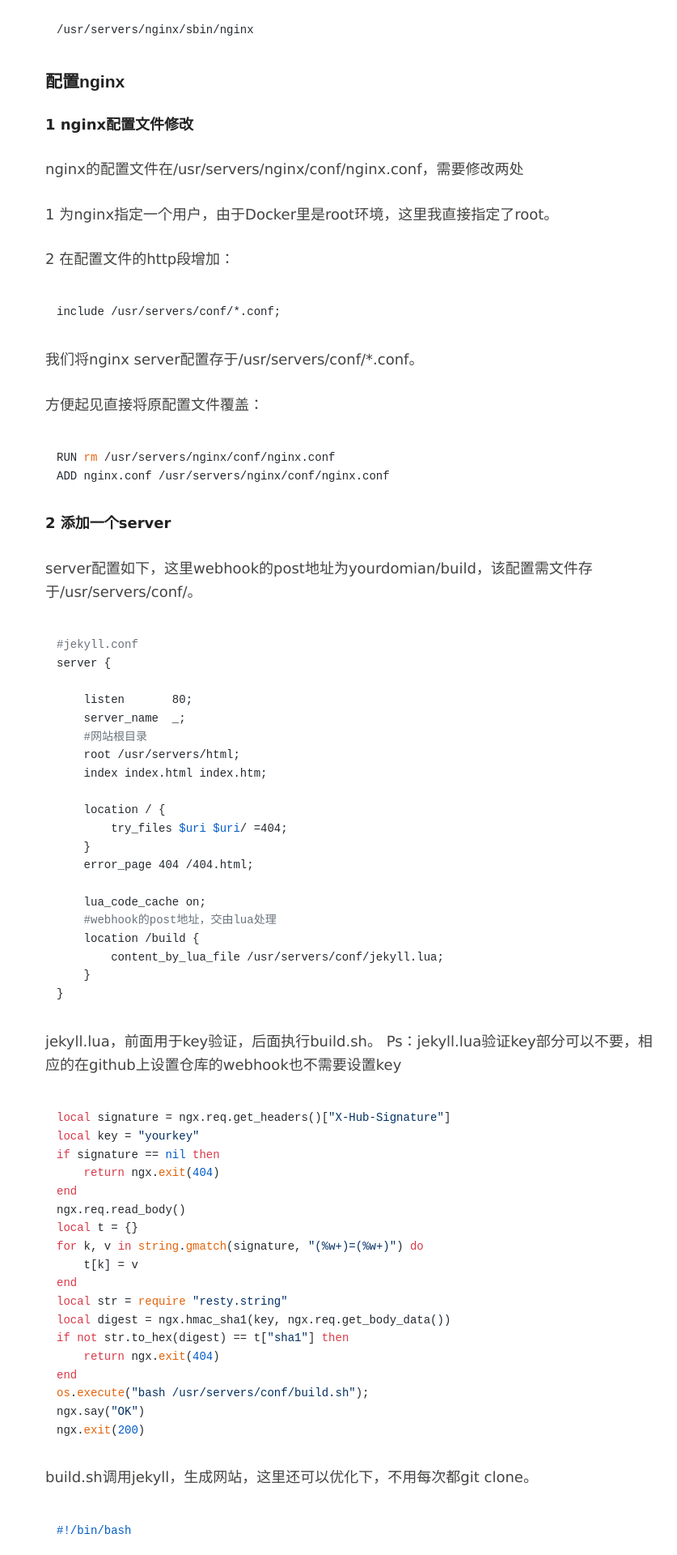
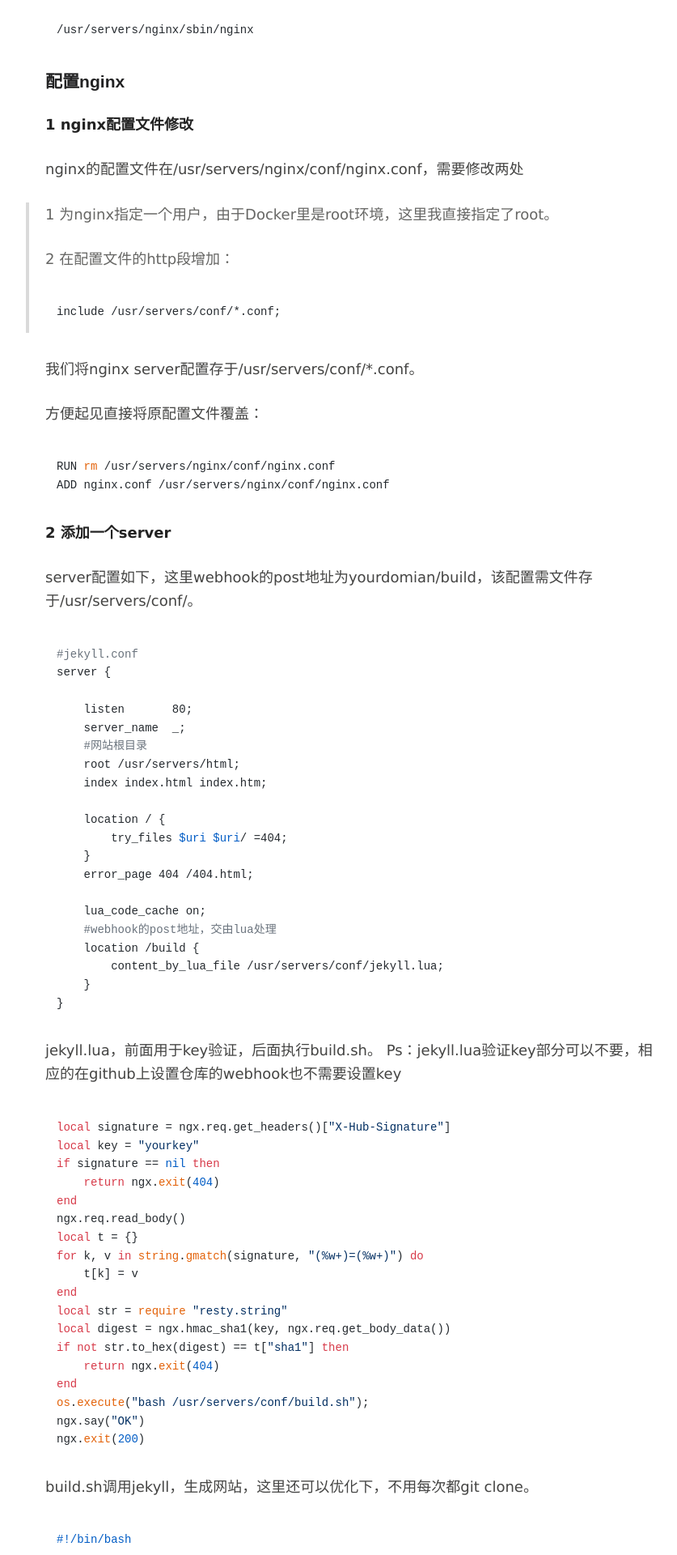
Before and after one commit to imcczy/imcczy.github.io, a Jekyll site: the page built from _posts/2015-08-03-jekyll-docker.md, in a window 1280 px wide. Shown: the part 2038-3958 px from the top of the page at 81% size, without its empty margins (204-1041 px from the left). Built offline with Jekyll 4.4.1, drawn with Linux system fonts in a browser that asks for light colours; nearby versions of some CDN libraries; Markdown is read by kramdown in place of the engine named in the settings; comment, search, counter and statistics services are not loaded.

Commit message:
2015-8-7

````diff
--- a/_posts/2015-08-03-jekyll-docker.md
+++ b/_posts/2015-08-03-jekyll-docker.md
@@ -84,10 +84,10 @@ RUN wget http://openresty.org/download/ngx_openresty-${OPENRESTY_VERSION}.tar.gz
 
 nginx的配置文件在/usr/servers/nginx/conf/nginx.conf，需要修改两处
 
-1 为nginx指定一个用户，由于Docker里是root环境，这里我直接指定了root。
-
-2 在配置文件的http段增加：
-
+> 1 为nginx指定一个用户，由于Docker里是root环境，这里我直接指定了root。
+>
+>  2 在配置文件的http段增加：
+>
 ```bash
 include /usr/servers/conf/*.conf;
 ```
````
